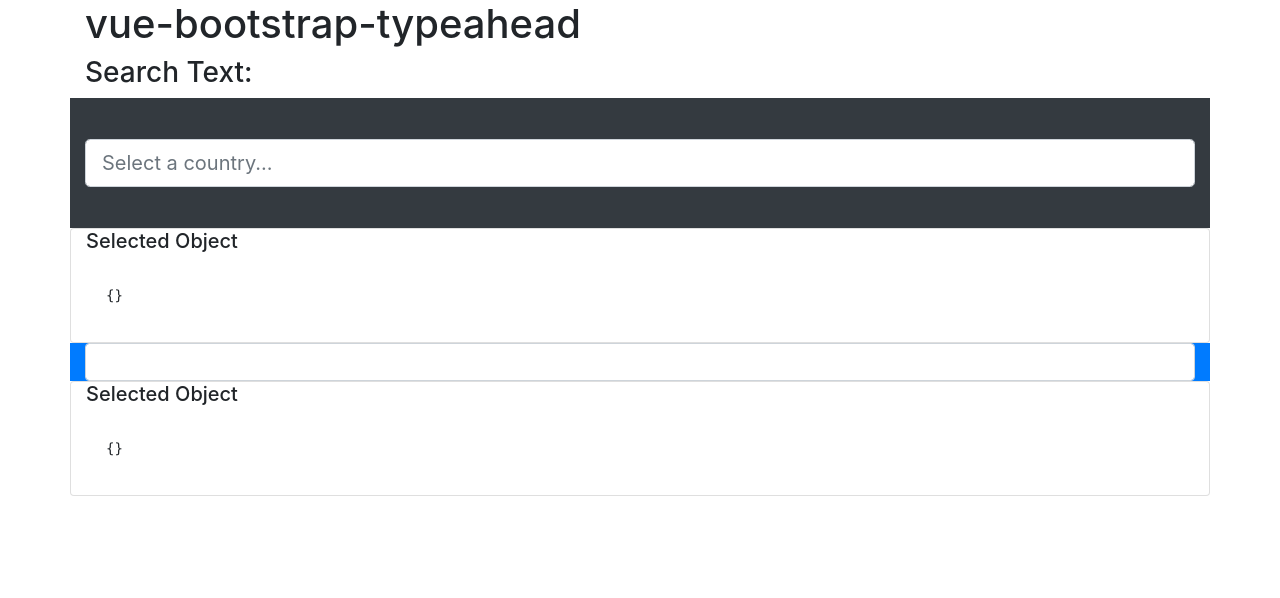
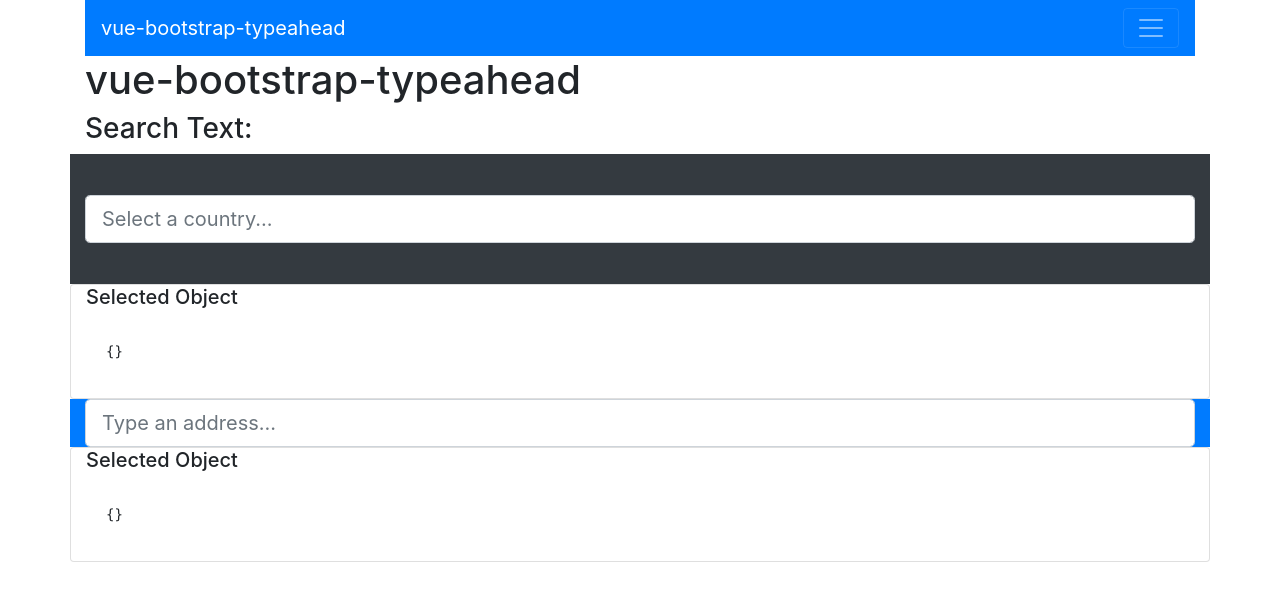
Before and after one commit to alexurquhart/vue-bootstrap-typeahead, a Vue app: page / in a window 1280 px wide. Shown: the top 598 px of the page. Built offline with nearby package versions, Linux system fonts and the light colour scheme.

Commit message:
creating demo site

```diff
--- a/package.json
+++ b/package.json
@@ -22,8 +22,11 @@
     "babel-core": "7.0.0-bridge.0",
     "babel-jest": "^23.0.1",
     "bootstrap": "^4.1.3",
+    "bootstrap-vue": "^2.0.0-rc.11",
     "node-sass": "^4.9.0",
     "sass-loader": "^7.0.1",
+    "underscore": "^1.9.1",
+    "vue-router": "^3.0.1",
     "vue-template-compiler": "^2.5.17"
   }
 }
--- a/public/index.html
+++ b/public/index.html
@@ -13,5 +13,6 @@
     </noscript>
     <div id="app"></div>
     <!-- built files will be auto injected -->
+    <script async defer src="https://buttons.github.io/buttons.js"></script>
   </body>
 </html>
--- a/src/App.vue
+++ b/src/App.vue
@@ -1,132 +1,20 @@
 <template>
-  <div class="container">
-    <div class="row">
-      <div class="col">
-        <h1>vue-bootstrap-typeahead</h1>
-        <h3>Search Text: {{cntrySearch}}</h3>
-      </div>
-    </div>
-    <div class="bg-dark text-light row align-items-center">
-      <div class="col">
-        <vue-bootstrap-typeahead
-          :data="countries"
-          :serializer="c => c.name"
-          v-model="cntrySearch"
-          size="lg"
-          placeholder="Select a country..."
-          @hit="handleHit"
-        />
-      </div>
-    </div>
-    <div class="row">
-      <div class="col card">
-        <h5 class="card-title">Selected Object</h5>
-        <div class="card-body">
-          <pre>{{ selectedCountry | stringify }}</pre>
-        </div>
-      </div>
-    </div>
-    <div class="bg-primary text-light row align-items-center">
-      <div class="col">
-        <!-- <vue-bootstrap-typeahead
-          :data="addresses"
-          v-model="addressSearch"
-          size="lg"
-          :serializer="s => s.text"
-          placeholder="Type an address..."
-          @hit="selectedAddress = $event"
-        /> -->
-<vue-bootstrap-typeahead
-  v-model="addressSearch"
-  :data="['Canada', 'USA', 'Mexico']"
-/>
-      </div>
-    </div>
-    <div class="row">
-      <div class="col card">
-        <h5 class="card-title">Selected Object</h5>
-        <div class="card-body">
-          <pre>{{ selectedAddress | stringify }}</pre>
-        </div>
-      </div>
-    </div>
+  <div class="container" id="app">
+    <b-navbar type="dark" variant="primary" toggleable>
+      <b-navbar-brand to="/">vue-bootstrap-typeahead</b-navbar-brand>
+      <b-navbar-toggle target="nav_dropdown_collapse"></b-navbar-toggle>
+      <b-collapse is-nav id="nav_dropdown_collapse">
+        <b-navbar-nav>
+          <b-nav-item to="/">Home</b-nav-item>
+          <b-nav-item to="/reference">Reference</b-nav-item>
+        </b-navbar-nav>
+        <b-navbar-nav class="ml-auto">
+          <b-nav-text>
+            <a class="github-button" href="https://github.com/alexurquhart/vue-bootstrap-typeahead" data-size="large" data-show-count="true" aria-label="Star alexurquhart/vue-bootstrap-typeahead on GitHub">Star</a>
+          </b-nav-text>
+        </b-navbar-nav>
+      </b-collapse>
+    </b-navbar>
+    <router-view/>
   </div>
 </template>
-
-<script>
-/**
- * Modified from https://davidwalsh.name/javascript-debounce-function
- *
- * @export
- * @param {Function} func Function to be debounced
- * @param {Number} wait Number of ms to wait
- * @param {Boolean} immediate whether to invoke immediately
- * @returns {Function} Debounced function
- */
-function debounce(func, wait, immediate) {
-	var timeout;
-	return function() {
-		var context = this, args = arguments;
-		var later = function() {
-			timeout = null;
-			if (!immediate) func.apply(context, args);
-		};
-		var callNow = immediate && !timeout;
-		clearTimeout(timeout);
-		timeout = setTimeout(later, wait);
-		if (callNow) func.apply(context, args);
-	};
-};
-
-const API_URL = 'https://geocode.arcgis.com/arcgis/rest/services/World/GeocodeServer/suggest?f=json&maxSuggestions=5&text=:keyword'
-
-import VueBootstrapTypeahead from './components/VueBootstrapTypeahead'
-
-export default {
-  name: 'app',
-  components: {
-    VueBootstrapTypeahead
-  },
-  data() {
-    return {
-      cntrySearch: '',
-      addressSearch: '',
-      countries: [],
-      selectedCountry: {},
-      addresses: [],
-      selectedAddress: {}
-    }
-  },
-  methods: {
-    handleHit(evt) {
-      this.selectedCountry = evt
-    },
-
-    async getAddresses(query) {
-      const res = await fetch(API_URL.replace(':keyword', query))
-      const suggestions = await res.json()
-      this.addresses = suggestions.suggestions
-      console.log(this.addresses)
-    }
-  },
-
-  watch: {
-    addressSearch: debounce(function(addr) { this.getAddresses(addr) }, 500)
-  },
-
-  filters: {
-    stringify: t => JSON.stringify(t, null, 2)
-  },
-
-  async mounted() {
-    const res = await fetch('/countries.json')
-    this.countries = await res.json()
-  }
-}
-</script>
-
-<style scoped>
-  .bg-dark {
-    height: 130px;
-  }
-</style>
--- a/src/main.js
+++ b/src/main.js
@@ -1,10 +1,15 @@
 import Vue from 'vue'
 import App from './App.vue'
+import router from './router'
+import BootstrapVue from 'bootstrap-vue'
 
 import 'bootstrap/scss/bootstrap.scss'
 
 Vue.config.productionTip = false
 
+Vue.use(BootstrapVue)
+
 new Vue({
+  router,
   render: h => h(App)
 }).$mount('#app')
--- /dev/null
+++ b/src/router.js
@@ -0,0 +1,23 @@
+import Vue from 'vue'
+import Router from 'vue-router'
+import Home from './views/Home.vue'
+
+Vue.use(Router)
+
+export default new Router({
+  routes: [
+    {
+      path: '/',
+      name: 'home',
+      component: Home
+    },
+    {
+      path: '/reference',
+      name: 'reference',
+      // route level code-splitting
+      // this generates a separate chunk (about.[hash].js) for this route
+      // which is lazy-loaded when the route is visited.
+      component: () => import(/* webpackChunkName: "about" */ './views/Reference.vue')
+    }
+  ]
+})
--- /dev/null
+++ b/src/views/Home.vue
@@ -0,0 +1,105 @@
+<template>
+  <div>
+    <div class="row">
+      <div class="col">
+        <h1>vue-bootstrap-typeahead</h1>
+        <h3>Search Text: {{cntrySearch}}</h3>
+      </div>
+    </div>
+    <div class="bg-dark text-light row align-items-center">
+      <div class="col">
+        <vue-bootstrap-typeahead
+          :data="countries"
+          :serializer="c => c.name"
+          v-model="cntrySearch"
+          size="lg"
+          placeholder="Select a country..."
+          @hit="handleHit"
+        />
+      </div>
+    </div>
+    <div class="row">
+      <div class="col card">
+        <h5 class="card-title">Selected Object</h5>
+        <div class="card-body">
+          <pre>{{ selectedCountry | stringify }}</pre>
+        </div>
+      </div>
+    </div>
+    <div class="bg-primary text-light row align-items-center">
+      <div class="col">
+        <vue-bootstrap-typeahead
+          :data="addresses"
+          v-model="addressSearch"
+          size="lg"
+          :serializer="s => s.text"
+          placeholder="Type an address..."
+          @hit="selectedAddress = $event"
+        />
+      </div>
+    </div>
+    <div class="row">
+      <div class="col card">
+        <h5 class="card-title">Selected Object</h5>
+        <div class="card-body">
+          <pre>{{ selectedAddress | stringify }}</pre>
+        </div>
+      </div>
+    </div>
+  </div>
+</template>
+
+<script>
+import _ from 'underscore'
+import VueBootstrapTypeahead from '../components/VueBootstrapTypeahead'
+
+const API_URL = 'https://geocode.arcgis.com/arcgis/rest/services/World/GeocodeServer/suggest?f=json&maxSuggestions=5&text=:keyword'
+
+export default {
+  name: 'Home',
+  components: {
+    VueBootstrapTypeahead
+  },
+  data() {
+    return {
+      cntrySearch: '',
+      addressSearch: '',
+      countries: [],
+      selectedCountry: {},
+      addresses: [],
+      selectedAddress: {}
+    }
+  },
+  methods: {
+    handleHit(evt) {
+      this.selectedCountry = evt
+    },
+
+    async getAddresses(query) {
+      const res = await fetch(API_URL.replace(':keyword', query))
+      const suggestions = await res.json()
+      this.addresses = suggestions.suggestions
+      console.log(this.addresses)
+    }
+  },
+
+  watch: {
+    addressSearch: _.debounce(function(addr) { this.getAddresses(addr) }, 500)
+  },
+
+  filters: {
+    stringify: t => JSON.stringify(t, null, 2)
+  },
+
+  async mounted() {
+    const res = await fetch('/countries.json')
+    this.countries = await res.json()
+  }
+}
+</script>
+
+<style scoped>
+  .bg-dark {
+    height: 130px;
+  }
+</style>
--- /dev/null
+++ b/src/views/Reference.vue
@@ -0,0 +1,5 @@
+<template>
+  <div class="about">
+    <h1>This is an about page</h1>
+  </div>
+</template>
```
Also changed, not shown: 1 other file (tests, documents, lock files or other folders).
